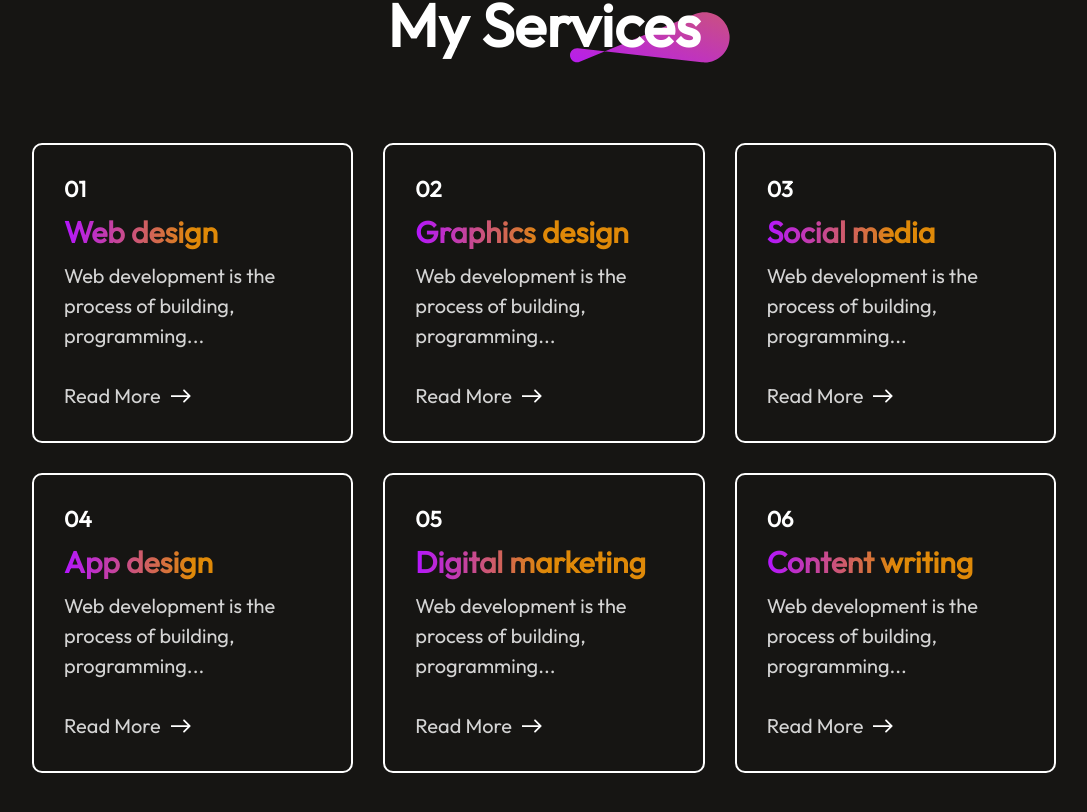
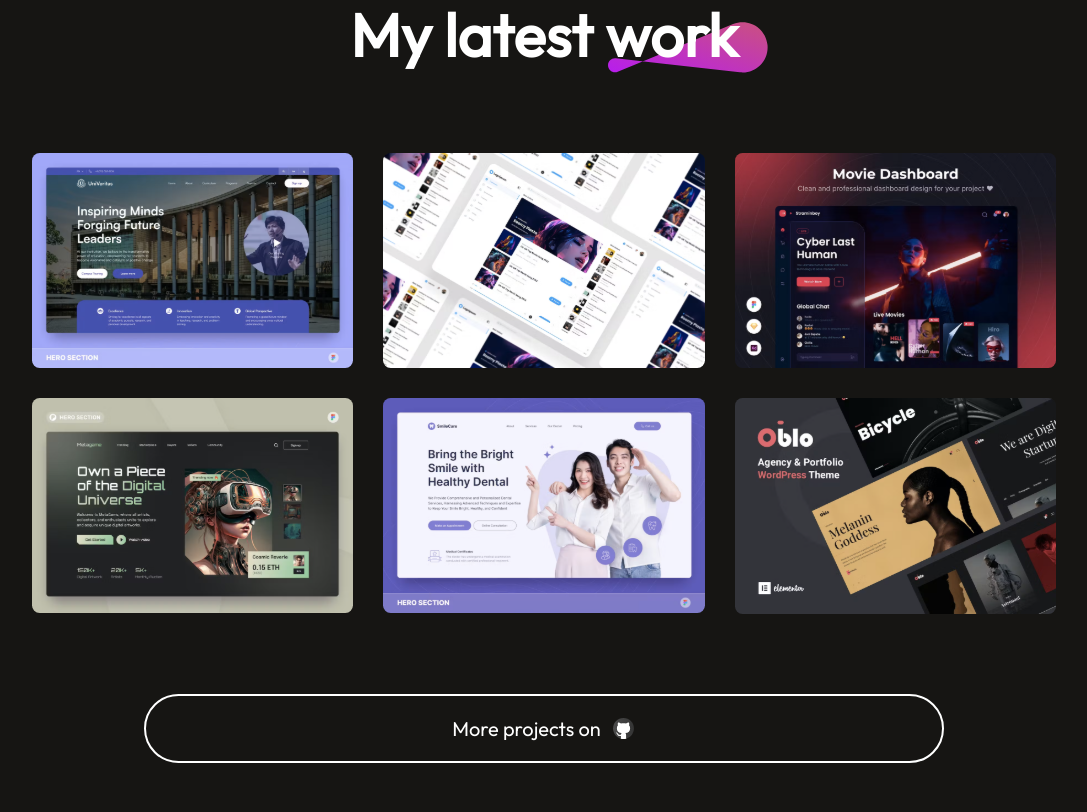
Before and after one commit to heyharsh50/Portfolio-HR, a React (Vite) app: page / in a window 1280 px wide. Shown: the part 1768-2580 px from the top of the page, without its empty margins (96-1183 px from the left). Built offline with nearby package versions, Linux system fonts and the light colour scheme.

Commit message:
Improving project section

```diff
--- a/src/App.jsx
+++ b/src/App.jsx
@@ -2,7 +2,6 @@ import React from 'react'
 import Navbar from './Components/Navbar/Navbar'
 import Hero from './Components/Hero/Hero'
 import About from './Components/About/About'
-import Services from './Components/Services/Services'
 import MyWork from './Components/MyWork/MyWork'
 import Contact from './Components/Contact/Contact'
 import Footer from './Components/Footer/Footer'
@@ -13,7 +12,6 @@ const App = () => {
       <Navbar/>
       <Hero/>
       <About/>
-      <Services/>
       <MyWork/>
       <Contact/>
       <Footer/>
--- a/src/Components/MyWork/MyWork.css
+++ b/src/Components/MyWork/MyWork.css
@@ -65,3 +65,31 @@
         gap: 20px;
     }
 }
+
+.github-button {
+    display: flex;
+    align-items: center;
+    justify-content: center;
+    gap: 10px;
+    width: 100%;
+    max-width: 800px;
+    border-radius: 50px;
+    border: 2px solid white;
+    padding: 20px 40px;
+    font-size: 20px;
+    font-weight: 500;
+    color: white;
+    text-decoration: none;
+    margin-bottom: 20px;
+    transition: 0.6s;
+    cursor: pointer;
+    background: transparent;
+}
+
+.github-button img {
+    width: 25px;
+}
+
+.github-button:hover {
+    background: rgba(255, 255, 255, 0.1);
+}
--- a/src/Components/MyWork/MyWork.jsx
+++ b/src/Components/MyWork/MyWork.jsx
@@ -3,6 +3,8 @@ import './MyWork.css'
 import theme_pattern from '../../assets/theme_pattern.svg'
 import mywork_data from '../../assets/mywork_data'
 import arrow_icon  from '../../assets/arrow_icon.svg'
+import github_icon from '../../assets/github_icon.svg'; // Add GitHub icon
+
 
 const MyWork = () => {
   return (
@@ -16,10 +18,9 @@ const MyWork = () => {
             return <img key={index} src={work.w_img} alt="" />
         })}
       </div>
-      <div className="mywork-showmore">
-        <p>Show More</p>
-        <img src={arrow_icon} alt="" />
-      </div>
+      <a href="https://github.com/your-github-profile" target="_blank" rel="noopener noreferrer" className="github-button">
+        More projects on <img src={github_icon} alt="GitHub" />
+      </a>
     </div>
   )
 }
--- a/src/Components/Navbar/Navbar.jsx
+++ b/src/Components/Navbar/Navbar.jsx
@@ -26,7 +26,6 @@ const Navbar = () => {
         <img src={menu_close} onClick={closeMenu} alt="" className="nav-mob-close" />
         <li><AnchorLink className='anchor-link' href='#home' offset={100}><p onClick={()=>setMenu("home")}>Home</p></AnchorLink>{menu==="home"?<img src={underline} alt=''/>:<></>}</li>
         <li><AnchorLink className='anchor-link' offset={50} href='#about'><p onClick={()=>setMenu("about")}>About Me</p></AnchorLink>{menu==="about"?<img src={underline} alt=''/>:<></>}</li>
-        <li><AnchorLink className='anchor-link' offset={50} href='#services'><p onClick={()=>setMenu("services")}>Services</p></AnchorLink>{menu==="services"?<img src={underline} alt=''/>:<></>}</li>
         <li><AnchorLink className='anchor-link' offset={50} href='#work'><p onClick={()=>setMenu("work")}>Portfolio</p></AnchorLink>{menu==="work"?<img src={underline} alt=''/>:<></>}</li>
         <li><AnchorLink className='anchor-link' offset={50} href='#contact'><p onClick={()=>setMenu("contact")}>Contact</p></AnchorLink>{menu==="contact"?<img src={underline} alt=''/>:<></>}</li>
       </ul>
--- a/src/Components/Services/Services.css
+++ /dev/null
@@ -1,84 +0,0 @@
-.services{
-    display: flex;
-    flex-direction: column;
-    align-items: center;
-    justify-content: center;
-    gap: 80px;
-    margin: 70px 10%;
-}
-
-.services-format{
-    display: flex;
-    flex-direction: column;
-    justify-content: center;
-    gap: 10px;
-    padding: 30px;
-    border-radius: 10px;
-    border: 2px solid white;
-    transition: 0.4s;
-    cursor: pointer;
-}
-.services-container{
-    display: grid;
-    grid-template-columns: 1fr 1fr 1fr;
-    gap: 30px;
-    margin-bottom: 50px;
-}
-.services-format h3{
-    font-size: 22px;
-    font-weight: 600;
-}
-.services-format h2{
-    font-size: 30px;
-    font-weight: 800;
-    background: linear-gradient(270deg, #DF8908 50%, #B415FF 100%);
-    background-clip: text;
-    -webkit-background-clip: text;
-    -webkit-text-fill-color: transparent;
-}
-.services-format p{
-    color: #d4d4d4;
-    font-size: 20px;
-    line-height: 30px;
-    max-width: 300px;
-}
-.services-readmore{
-    display: flex;
-    gap: 10px;
-    align-items: center;
-    margin-top: 20px;
-}
-.services-readmore img{
-    width: 20px;
-}
-.services-format:hover{
-    border: 2px solid #ff00ff;
-    background-image: linear-gradient(45deg,#3f0028,#582300);
-    transform: scale(1.05);
-    transition: 0.4s;
-}
-@media(max-width:768px){
-    .services{
-        align-items: start;
-        gap: 70px;
-        margin: 20px 6%;
-    }
-
-    .services-format{
-        gap: 10px;
-        padding: 20px;
-    }
-    .services-format h2{
-        font-size: 20px;
-    }
-    .services-format p{
-        font-size:  16px;
-        line-height: 26px;
-        max-width: 300px;
-    }
-
-    .services-container{
-        grid-template-columns: 1fr 1fr;
-        gap: 20px;
-    }
-}
--- a/src/Components/Services/Services.jsx
+++ /dev/null
@@ -1,31 +0,0 @@
-import React from 'react'
-import './Services.css'
-import theme_pattern from '../../assets/theme_pattern.svg'
-import Services_Data from '../../assets/services_data'
-import arrow_icon from '../../assets/arrow_icon.svg'
-
-const Services = () => {
-  return (
-    <div id='services' className='services'>
-      <div className="title-box">
-        <h1>My Services</h1>
-        <img src={theme_pattern} alt="" />
-      </div>
-      <div className="services-container">
-        {Services_Data.map((service,index)=>{
-          return <div key={index} className='services-format'>
-             <h3>{service.s_no}</h3>
-             <h2>{service.s_name}</h2>
-             <p>{service.s_desc}</p>
-             <div className='services-readmore'>
-              <p>Read More</p>
-              <img src={arrow_icon} alt="" />
-             </div>
-          </div>
-        })}
-      </div>
-    </div>
-  )
-}
-
-export default Services
```
Also changed, not shown: src/assets/github_icon.svg (added).
